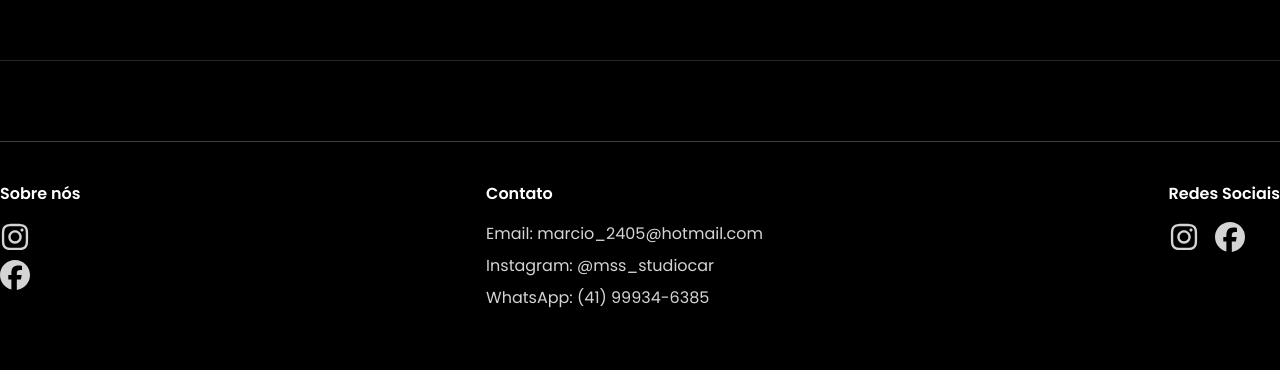
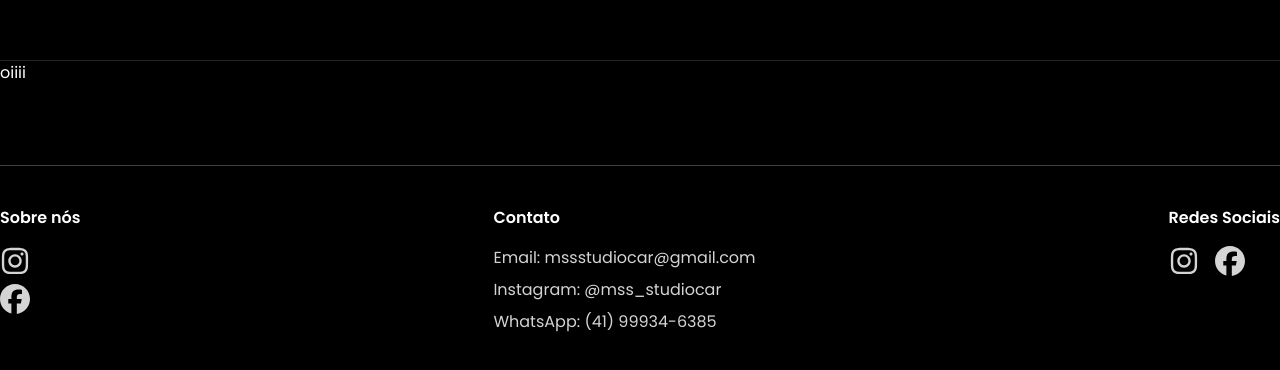
Before and after one commit to malu-monteiro/website-estetica-automotiva, a React (Vite) app: page / in a window 1280 px wide. Shown: the part 2564-2934 px from the top of the page. Built offline with nearby package versions, Linux system fonts and the light colour scheme.

Commit message:
add: refatorando Hero + animação de features

```diff
--- a/src/App.jsx
+++ b/src/App.jsx
@@ -4,6 +4,8 @@ import Footer from "./components/Footer";
 import About from "./pages/About";
 import Hero from "./pages/Hero";
 import Services from "./pages/Services";
+
+import Localization from "./pages/Localization";
 
 export default function App() {
   return (
@@ -12,6 +14,7 @@ export default function App() {
       <Hero />
       <Services />
       <About />
+      <Localization />
       <Footer />
     </>
   );
--- a/src/components/SchedulingButton/Modal.jsx
+++ b/src/components/SchedulingButton/Modal.jsx
@@ -26,7 +26,7 @@ export default function Modal({ open, onClose, children }) {
     >
       <div
         onClick={(e) => e.stopPropagation()}
-        className={`bg-white rounded-xl shadow p-6 transition-all ${
+        className={`bg-slate-50 rounded-xl shadow p-6 transition-all ${
           open ? "scale-100 opacity-100" : "scale-125 opacity-0"
         } w-full max-w-lg h-[60vh] overflow-y-auto`}
       >
--- a/src/constants/index.jsx
+++ b/src/constants/index.jsx
@@ -80,8 +80,8 @@ export const aboutUs = [
 export const contact = [
   {
     id: "contact-1",
-    title: "Email: marcio_2405@hotmail.com",
-    href: "mailto:marcio_2405@hotmail.com",
+    title: "Email: mssstudiocar@gmail.com",
+    href: "mailto:mssstudiocar@gmail.com",
   },
   {
     id: "contact-2",
--- a/src/pages/Localization.jsx
+++ b/src/pages/Localization.jsx
@@ -1 +1,5 @@
 // Horário de atendimento + Mapa de localização
+
+export default function Localization() {
+  return <div>oiiii</div>;
+}
```
